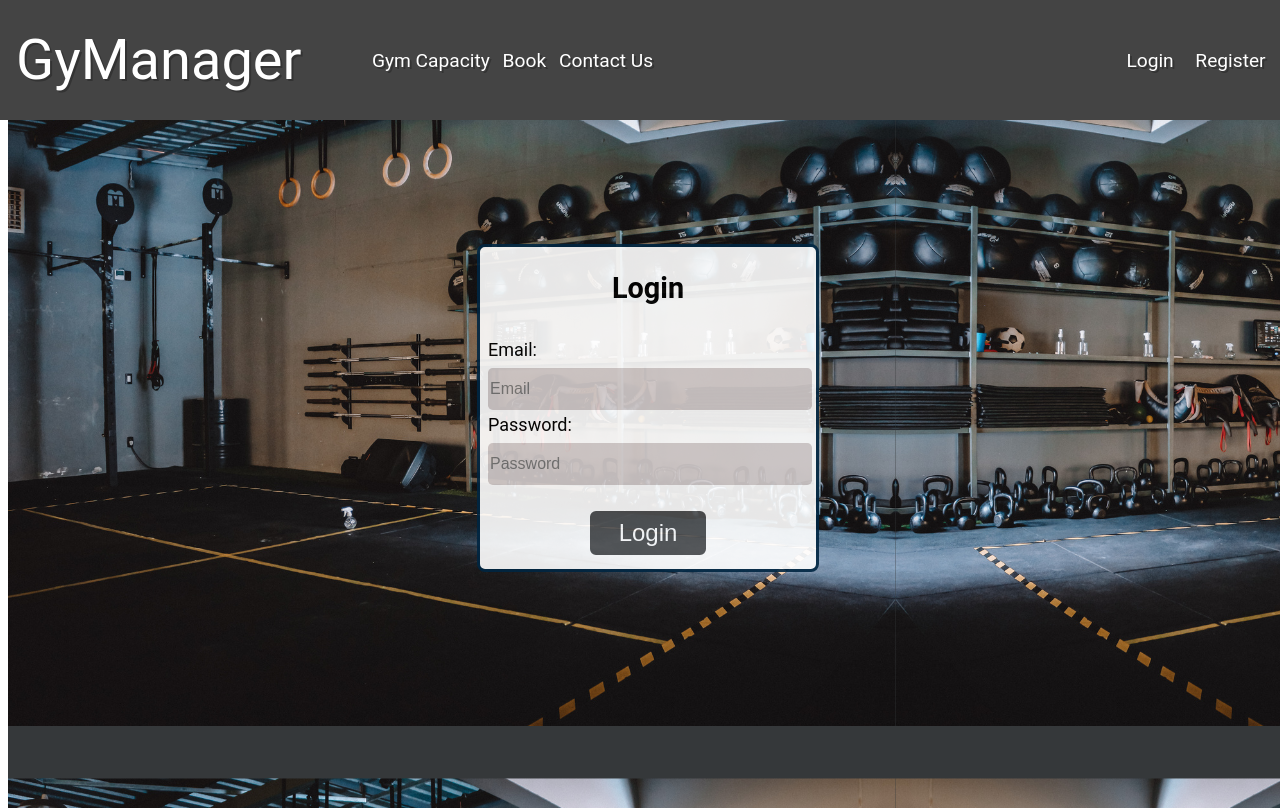
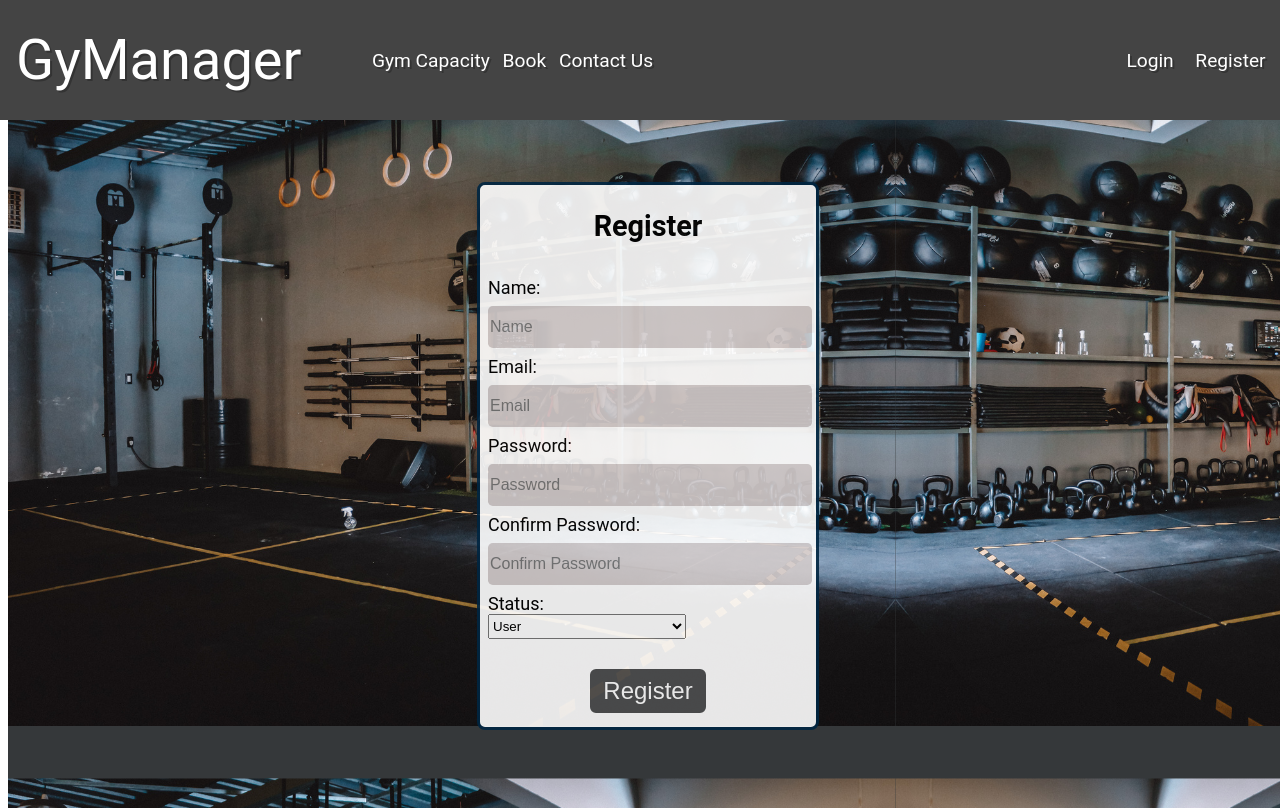
Before and after one commit to harwindersidhu/gymanager, a React (Create React App) app: page /register in a window 1280 px wide. Built offline with nearby package versions, Linux system fonts and the light colour scheme; no server answers.

Commit message:
Add register form

```diff
--- a/src/App.js
+++ b/src/App.js
@@ -8,6 +8,7 @@ import BulletinBoardProvider from './providers/BulletinBoardProvider';
 import Login from './components/Login';
 import { loginContext } from './providers/LoginProvider';
 import ContactUs from './components/component_contact/ContactUs';
+import Register from './components/Register';
 
 function App() {
 
@@ -17,14 +18,18 @@ function App() {
     <BrowserRouter>
       <div className="App">
         <Navigation />
-        {user.email === "" && <Login />}
-        {user.email !== "" && <BulletinBoardProvider>
+        {/* {user.email === "" && <Login />}
+        {user.email !== "" && <BulletinBoardProvider> */}
+        <BulletinBoardProvider>
           <Routes>
-            <Route path='/' element={<GymCapacity />} />
-            <Route path='/book' element={<Booking />} />
-            <Route path='/contact' element={<ContactUs />} />
+          <Route path='/register' element={<Register />} />
+            {user.email === "" && <Route path='/' element={<Login />} />}
+
+            {user.email !== "" && <Route path='/' element={<GymCapacity />} />}
+            {user.email !== "" && <Route path='/book' element={<Booking />} />}
+            {user.email !== "" && <Route path='/contact' element={<ContactUs />} />}
           </Routes>
-        </BulletinBoardProvider>}
+        </BulletinBoardProvider>
       </div>
     </BrowserRouter>
   );
--- a/src/components/Navigation.js
+++ b/src/components/Navigation.js
@@ -25,7 +25,7 @@ export default function Navigation() {
           </div>}
           {user.name === "" && <ul className="login--register">
             <li><Link to='/'>Login</Link></li>
-            <li>Register</li>
+            <li><Link to='/register'>Register</Link></li>
           </ul>}
         </div>
 
--- /dev/null
+++ b/src/components/Register.js
@@ -0,0 +1,96 @@
+import React, { useContext, useState } from "react";
+import { loginContext } from "../providers/LoginProvider";
+import "./Register.scss";
+
+export default function Register() {
+
+  const [name, setName] = useState("");
+  const [email, setEmail] = useState("");
+  const [password, setPassword] = useState("");
+  const [confirmPassword, setConfirmPassword] = useState("");
+  const [status, setStatus] = useState("");
+  const [error, setError] = useState("");
+  // const { login, error, setError } = useContext(loginContext);
+
+  function onRegister() {
+    if (email === "" || password === "" || confirmPassword === "" || status === "" || name === "") {
+      setError("Fields can't be empty.");
+      return;
+    } else if (password !== confirmPassword) {
+      setError("Passwords doesn't match.");
+      return;
+    }
+    //login(email, password);
+    console.log("Register: ", name, email, password, status);
+    setEmail("");
+    setPassword("");
+    setName("");
+    setConfirmPassword("");
+  }
+
+  return (
+    <div className="register-form-main-div">
+      <div className="register-inner-form-div">
+        <h2>Register</h2>
+        {error !== "" && <div className="register-error">{error}</div>}
+        <form autoComplete="off" onSubmit={event => event.preventDefault()}>
+          <div className="register-form-group">
+            <label>Name: </label>
+            <input
+              name="name"
+              type="text"
+              value={name}
+              placeholder="Name"
+              onChange={(e) => setName(e.target.value)}
+            />
+          </div>
+
+          <div className="register-form-group">
+            <label>Email: </label>
+            <input
+              name="email"
+              type="email"
+              value={email}
+              placeholder="Email"
+              onChange={(e) => setEmail(e.target.value)}
+            />
+          </div>
+
+          <div className="register-form-group">
+            <label>Password: </label>
+            <input
+              name="password"
+              type="password"
+              value={password}
+              placeholder="Password"
+              onChange={(e) => setPassword(e.target.value)}
+            />
+          </div>
+
+          <div className="register-form-group">
+            <label>Confirm Password: </label>
+            <input
+              name="password"
+              type="password"
+              value={confirmPassword}
+              placeholder="Confirm Password"
+              onChange={(e) => setConfirmPassword(e.target.value)}
+            />
+          </div>
+
+          <div className="register-form-group">
+            <label>Status: </label>
+            <select value={status} onChange={(e) => setStatus(e.target.value)}>
+              <option value="user">User</option>
+              <option value="admin">Admin</option>
+            </select>
+          </div>
+
+
+        </form>
+
+        <button onClick={onRegister}>Register</button>
+      </div>
+    </div>
+  );
+}
--- /dev/null
+++ b/src/components/Register.scss
@@ -0,0 +1,98 @@
+.register-form-main-div {
+  display: flex;
+
+  flex-direction: column;
+  align-items: center;
+  justify-content: center;
+  background-image: url('../background.png');
+  font-size: 1.5vw;
+  font-family: 'Roboto', sans-serif;
+}
+
+.register-inner-form-div {
+  display: flex;
+  opacity: 0.9;
+  flex-direction: column;
+  justify-content: center;
+  background-color: #ffffff;
+  border: solid;
+  color: #002642;
+  border-color: #002642;
+  border-radius: 0.5rem;
+  border: 1;
+  align-items: center;
+  margin-top: 5em;
+
+  h2 {
+    color: #000000;
+  }
+
+  form {
+    display: flex;
+    align-items: center;
+    justify-content: space-between;
+    flex-direction: column;
+    font-size: 1vh;
+    margin-top: 0.25em;
+    padding: 1em;
+  }
+
+  .register-form-group {
+    display: flex;
+    flex-direction: column;
+    width: 25vw;
+    margin-bottom: 1em;
+
+    input {
+      font-size: medium;
+      border-style: none;
+      display: block;
+      background-color: #d3cccc;
+      height: 5vh;
+      margin-top: 0.5em;
+      border-radius: 0.3em;
+      transition: 0.4s;
+      width: 100%;
+    }
+
+    input:focus {
+      outline: none;
+      box-shadow: 0px 0px 3px rgba(0, 0, 0, 0.2);
+    }
+
+    label {
+      color: #000000;
+      font-size: large;
+    }
+  }
+
+  button {
+    background-color: #4E4F50;
+    color: #ffffff;
+    padding: 0.5rem;
+    // margin: 0.5rem;
+    margin-top: 0.5em;
+    text-align: center;
+    border-radius: 0.5rem;
+    border: 0;
+    width: 5em;
+    font-size: 1.5rem;
+    border-width: 2px;
+    border-style: solid;
+    align-items: center;
+    margin-bottom: 0.5em;
+  }
+
+  button:hover {
+    background-color: #e59500;
+    -webkit-box-shadow: 2px 2px 0px 0px rgba(197, 203, 227, 1);
+    -moz-box-shadow: 2px 2px 0px 0px rgba(197, 203, 227, 1);
+    box-shadow: 2px 2px 0px 0px rgba(197, 203, 227, 1);
+  }
+
+  .register-error {
+    font-size: small;
+    color: #840032;
+  }
+
+}
--- a/src/providers/BulletinBoardProvider.js
+++ b/src/providers/BulletinBoardProvider.js
@@ -36,7 +36,7 @@ export default function BulletinBoardProvider(props) {
   }, []);
 
   function saveBulletin(title, description) {
-console.log('we were in savebulletin', title, description)
+    console.log('we were in savebulletin', title, description)
     const bulletinData = {
       title: title,
       description: description,
```
Also changed, not shown: src/hooks/useGraphData.js (line endings or trailing spaces).
